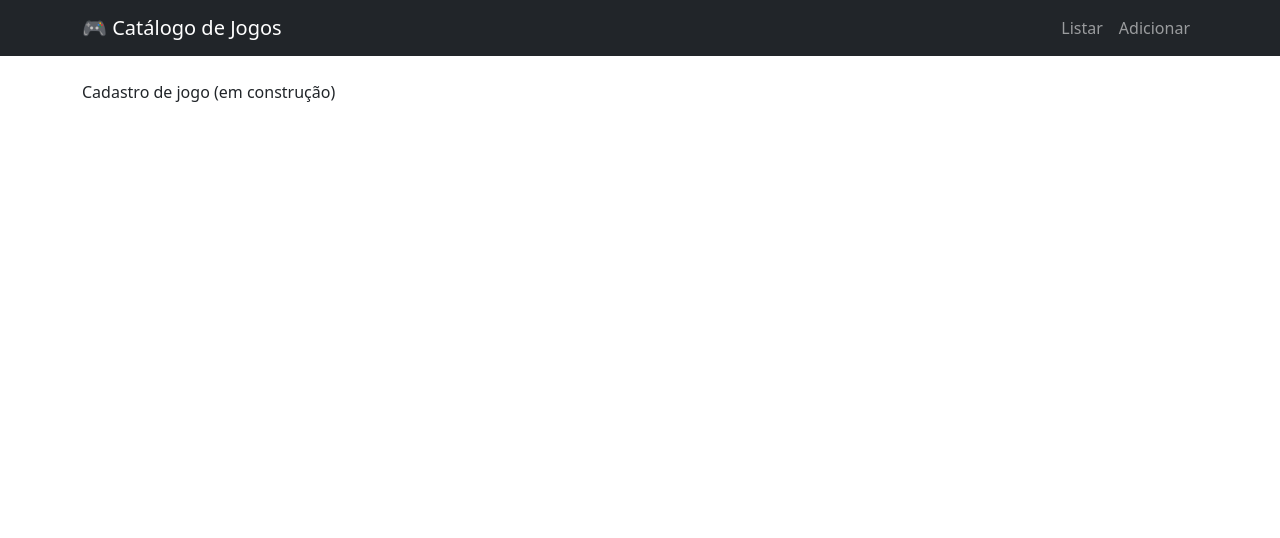
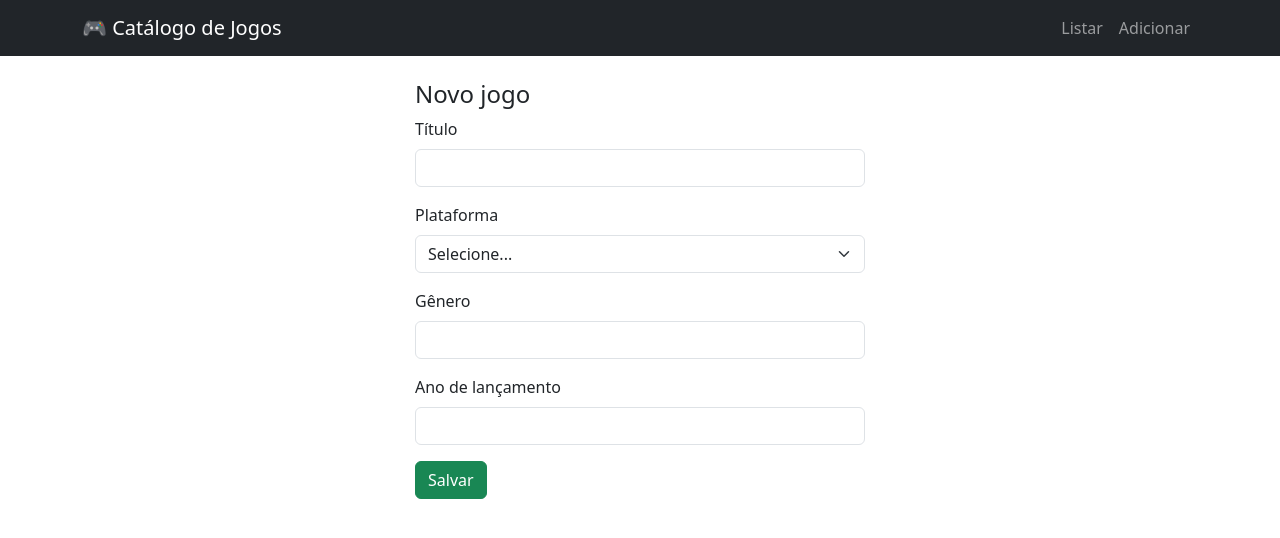
Before and after one commit to bidavinicius/jogos-ui-dw, a React (Vite) app: page /add in a window 1280 px wide. Shown: the top 538 px of the page. Built offline with nearby package versions, Linux system fonts and the light colour scheme.

Commit message:
feat: cria formulário de cadastro de jogo

```diff
--- a/src/components/AddJogo.jsx
+++ b/src/components/AddJogo.jsx
@@ -1,7 +1,136 @@
+import { useState } from "react";
+import { Link } from "react-router-dom";
+import JogoDataService from "../services/JogoDataService";
+
 function AddJogo() {
-  return <p>Cadastro de jogo (em construção)</p>;
+  const jogoInicial = {
+    titulo: "",
+    plataforma: "",
+    genero: "",
+    ano: "",
+  };
+
+  const [jogo, setJogo] = useState(jogoInicial);
+  const [enviado, setEnviado] = useState(false);
+  const [erro, setErro] = useState("");
+
+
+  const handleInputChange = (event) => {
+    const { name, value } = event.target;
+    setJogo({ ...jogo, [name]: value });
+  };
+
+  const saveJogo = () => {
+    if (!jogo.titulo || !jogo.plataforma || !jogo.genero || !jogo.ano) {
+      setErro("Preencha todos os campos.");
+      return;
+    }
+
+    const data = {
+      titulo: jogo.titulo,
+      plataforma: jogo.plataforma,
+      genero: jogo.genero,
+      ano: Number(jogo.ano),
+    };
+
+    JogoDataService.create(data)
+      .then((response) => {
+        console.log("Jogo cadastrado:", response.data);
+        setEnviado(true);
+        setErro("");
+      })
+      .catch((e) => {
+        console.error("Erro ao cadastrar jogo:", e);
+        setErro("Erro ao cadastrar o jogo.");
+      });
+  };
+
+
+  const newJogo = () => {
+    setJogo(jogoInicial);
+    setEnviado(false);
+  };
+
+  return (
+    <div style={{ maxWidth: "450px", margin: "auto" }}>
+      {enviado ? (
+        <div>
+          <h5>Jogo cadastrado com sucesso!</h5>
+          <button className="btn btn-success me-2" onClick={newJogo}>
+            Cadastrar outro
+          </button>
+          <Link to="/list" className="btn btn-secondary">
+            Ver lista
+          </Link>
+        </div>
+      ) : (
+        <div>
+          <h4>Novo jogo</h4>
+
+          <div className="mb-3">
+            <label htmlFor="titulo" className="form-label">Título</label>
+            <input
+              type="text"
+              className="form-control"
+              id="titulo"
+              name="titulo"
+              value={jogo.titulo}
+              onChange={handleInputChange}
+            />
+          </div>
+
+          <div className="mb-3">
+            <label htmlFor="plataforma" className="form-label">Plataforma</label>
+            <select
+              className="form-select"
+              id="plataforma"
+              name="plataforma"
+              value={jogo.plataforma}
+              onChange={handleInputChange}
+            >
+              <option value="">Selecione...</option>
+              <option>PC</option>
+              <option>PlayStation 4</option>
+              <option>PlayStation 5</option>
+              <option>Xbox Series X|S</option>
+              <option>Nintendo Switch</option>
+              <option>Mobile</option>
+            </select>
+          </div>
+
+          <div className="mb-3">
+            <label htmlFor="genero" className="form-label">Gênero</label>
+            <input
+              type="text"
+              className="form-control"
+              id="genero"
+              name="genero"
+              value={jogo.genero}
+              onChange={handleInputChange}
+            />
+          </div>
+
+          <div className="mb-3">
+            <label htmlFor="ano" className="form-label">Ano de lançamento</label>
+            <input
+              type="number"
+              className="form-control"
+              id="ano"
+              name="ano"
+              value={jogo.ano}
+              onChange={handleInputChange}
+            />
+          </div>
+
+          {erro && <div className="alert alert-danger">{erro}</div>}
+
+          <button className="btn btn-success" onClick={saveJogo}>
+            Salvar
+          </button>
+        </div>
+      )}
+    </div>
+  );
 }
 
 export default AddJogo;
-
-//Só um placeholder
```
